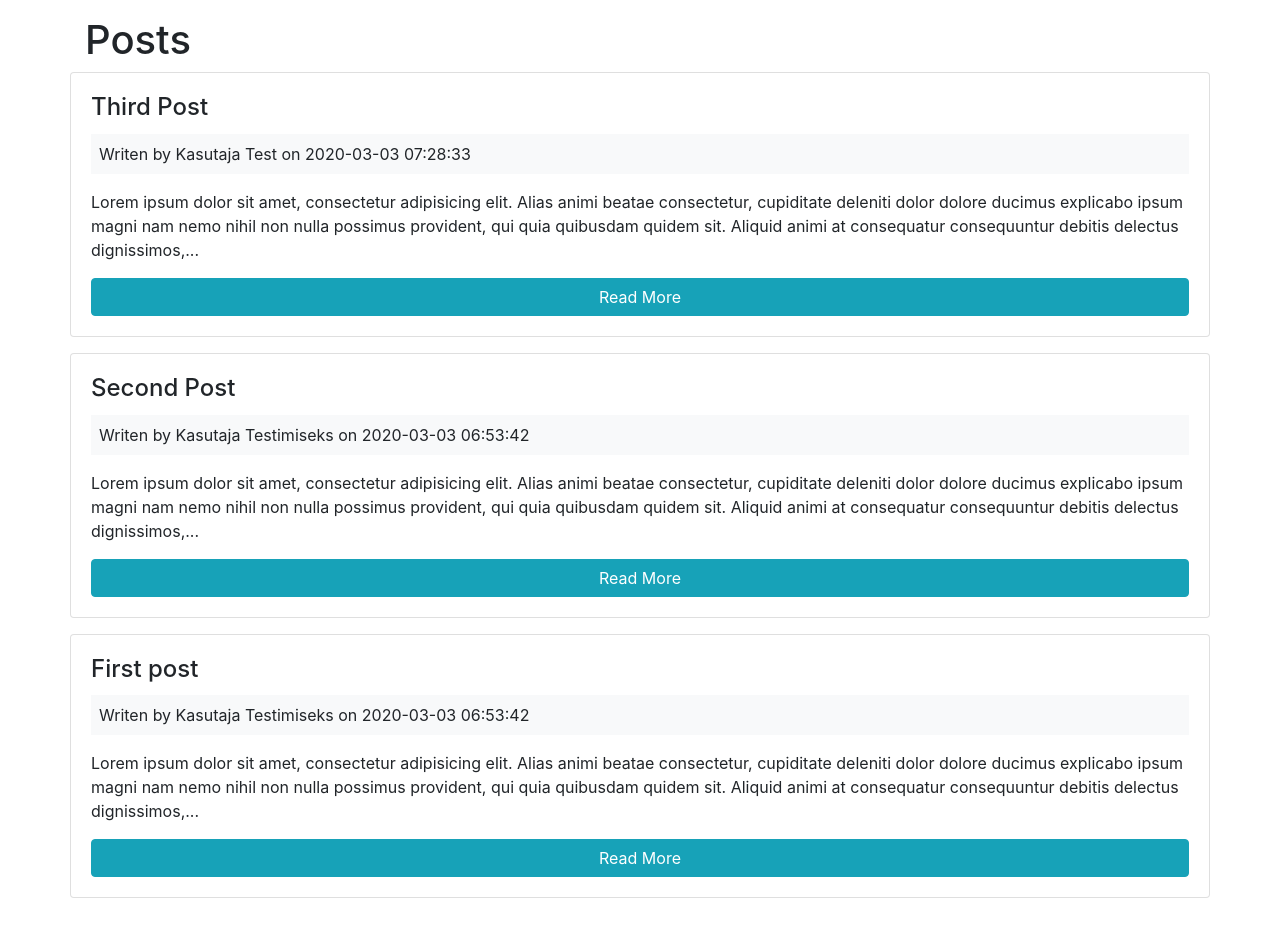
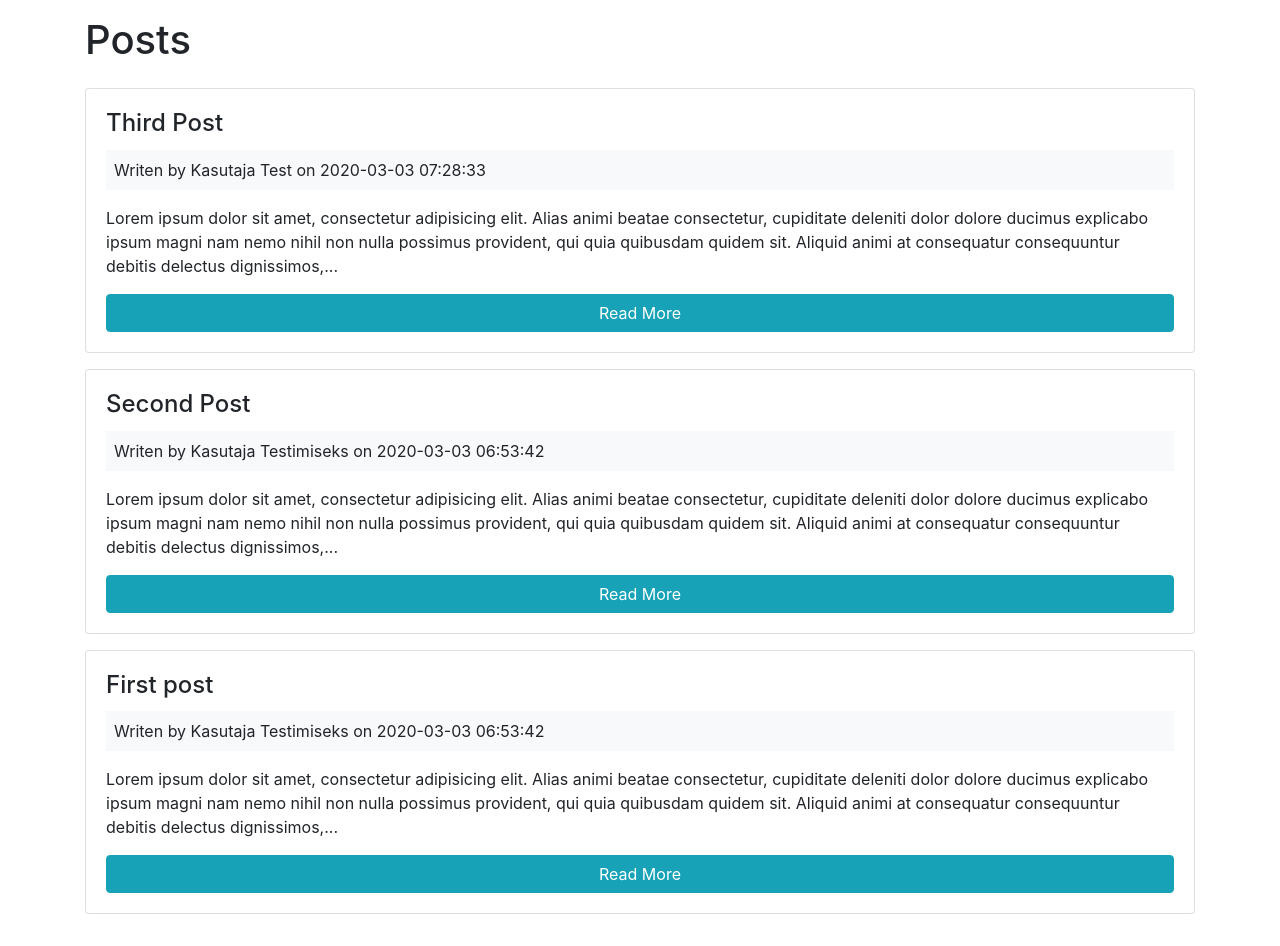
Before and after one commit to AnnaKarutina/veeb_is2020, a PHP site: page /veeb/ in a window 1280 px wide. Shown: the part 56-1002 px from the top of the page. Before the commit the page ends 954 px from the top, so only its background shows below. Run offline with PHP 8.4, Linux system fonts and the light colour scheme; data comes from the database, SQL or seed files in the repository; data that the repository does not hold is empty; some libraries are stand-ins or nearby versions.

Commit message:
Parandatud blogi pealeht leht - viidud korrale kujundus

```diff
--- a/app/views/posts/index.php
+++ b/app/views/posts/index.php
@@ -1,12 +1,19 @@
 <?php require_once APPROOT.'/views/inc/header.php';?>
 <?php flashShow('post_message');?>
 <?php if(isset($_SESSION['user_id'])) :?>
-  <a href="<?php echo URLROOT?>/posts/add" class="btn btn-info">Add Post</a>
+  <div class="row mb-3">
+    <div class="col">
+      <a href="<?php echo URLROOT?>/posts/add" class="btn btn-info">Add Post</a>
+    </div>
+  </div>
 <?php endif;?>
 <div class="row mb-3">
   <div class="col">
     <h1>Posts</h1>
   </div>
+</div>
+<div class="row mb-3">
+  <div class="col">
   <?php foreach ($data as $post):?>
     <div class="card card-body mb-3">
       <h4 class="card-title"><?php echo $post->title;?></h4>
```
